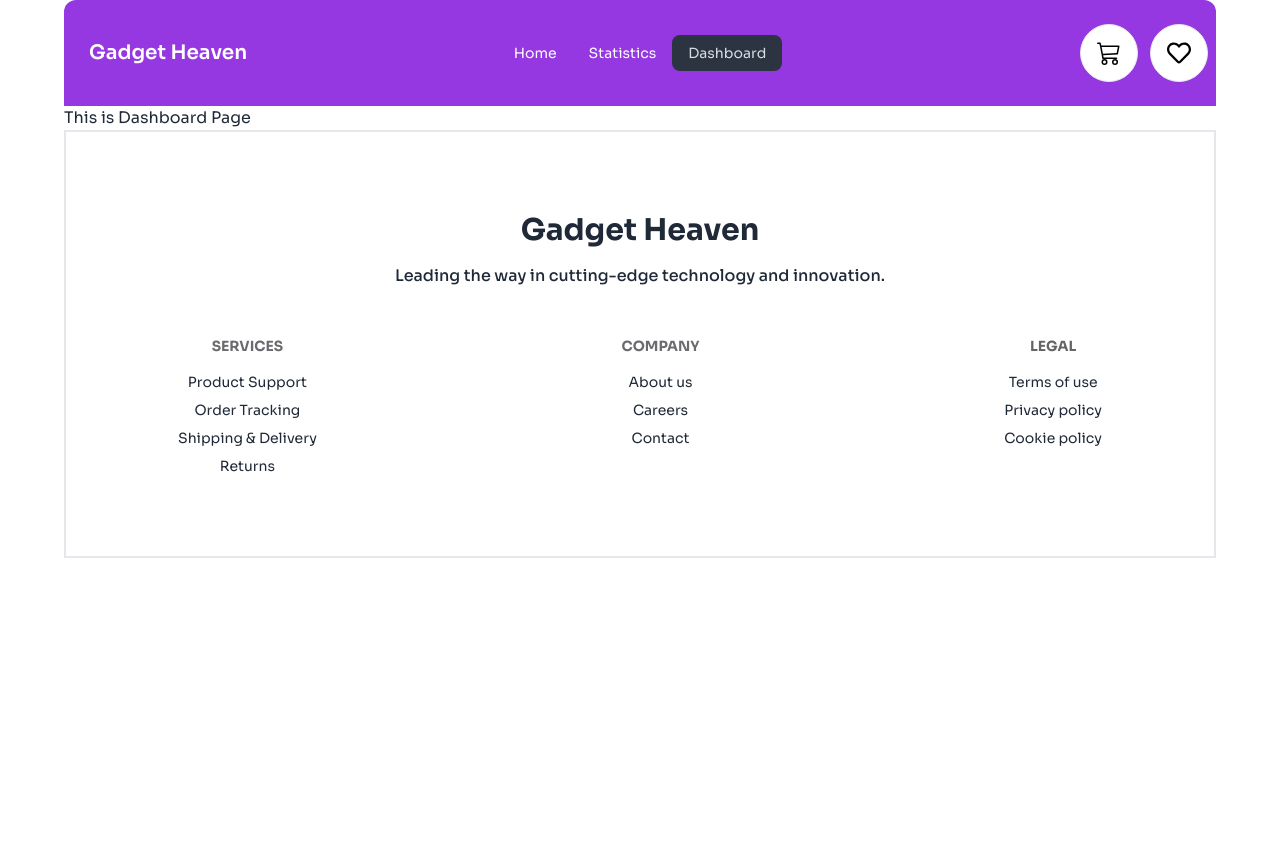
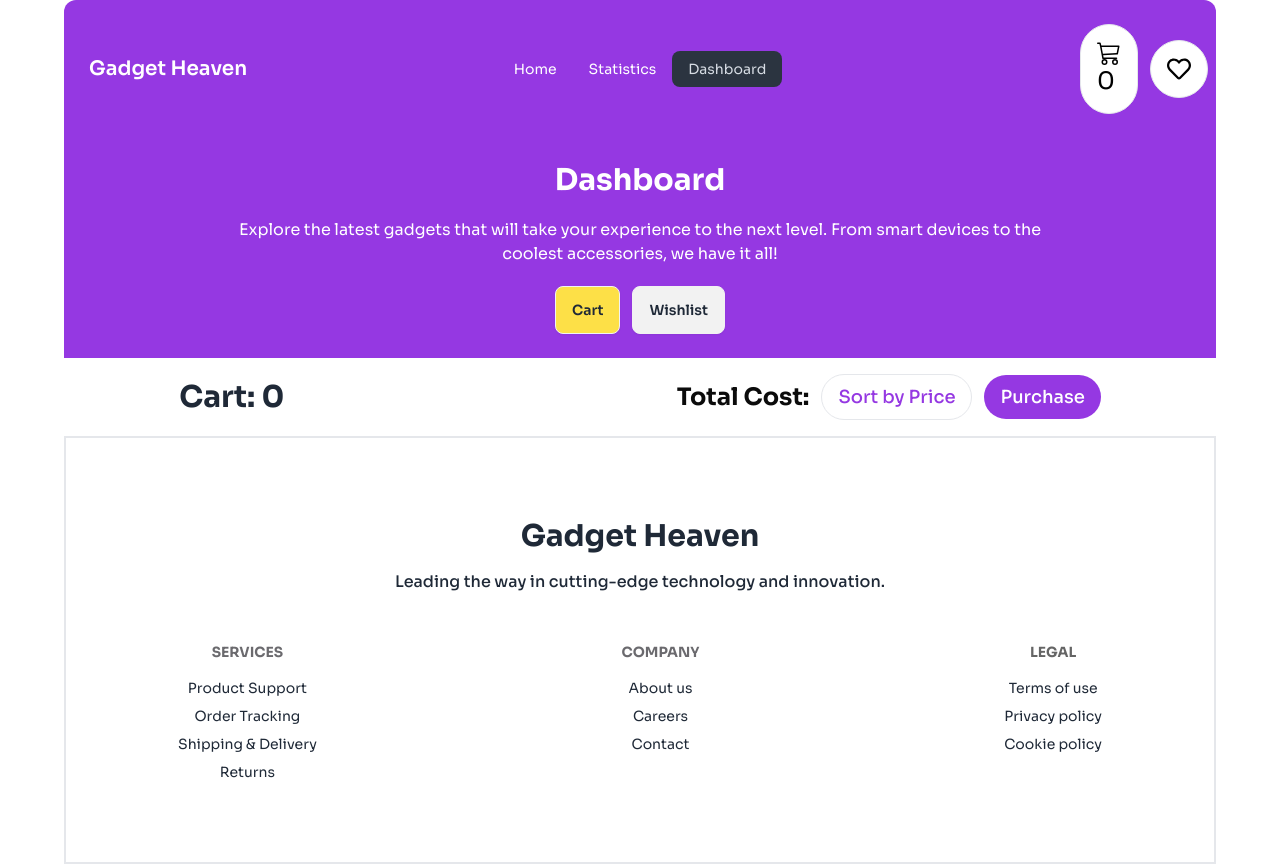
Before and after one commit to programming-hero-web-course-4/b10a8-gadget-heaven-Anamul-Hoque37, a React (Vite) app: page /dashboard in a window 1280 px wide. Before the commit the page ends 800 px from the top, so only its background shows below. Built offline with nearby package versions, Linux system fonts and the light colour scheme.

Commit message:
added Cart Section

```diff
--- /dev/null
+++ b/src/Components/Dashboard/Cart.jsx
@@ -0,0 +1,21 @@
+import React from 'react';
+import { RiDeleteBin6Line } from "react-icons/ri";
+
+const Cart = ({cart}) => {
+    const {product_image,product_title,description,price} = cart
+    return (
+        <div className='flex border-2 gap-5 p-2 items-center justify-between rounded-2xl'>
+            <div className='max-h-44 max-w-44 rounded-2xl'>
+                <img className='h-full w-full rounded-2xl' src={product_image} alt="" />
+            </div>
+            <div className='flex flex-col justify-around'>
+                <h1 className='text-xl font-semibold'>{product_title}</h1>
+                <p className='text-lg font-medium'>{description}</p>
+                <p className='text-xl font-bold'>{price}</p>
+            </div>
+            <div className='text-3xl items-center text-yellow-500 font-bold'><RiDeleteBin6Line /></div>
+        </div>
+    );
+};
+
+export default Cart;
--- /dev/null
+++ b/src/Components/Dashboard/DashBanner.jsx
@@ -0,0 +1,20 @@
+import React, { useState } from 'react';
+import { Link } from 'react-router-dom';
+
+const DashBanner = () => {
+    const [activeSection, setActiveSection] = useState('/dashboard/cart');
+    return (
+
+        // <div className={`${activeSection === '/' ? "navbar py-6 bg-[#9538E2] rounded-t-xl text-white": "navbar py-6 bg-base-100"}`}></div>
+        <div className='flex flex-col gap-5 justify-center items-center py-6 bg-[#9538E2]'>
+            <h1 className='text-3xl font-bold text-[#FFFFFF]'>Dashboard</h1>
+            <p className='text-base w-9/12 text-center font-normal text-[#FFFFFF]'>Explore the latest gadgets that will take your experience to the next level. From smart devices to the coolest accessories, we have it all!</p>
+            <div className='flex flex-row justify-center items-center'>
+                <button className={activeSection ? 'text-lg p-1 px-5 font-extrabold rounded-full bg-white' :'text-lg p-3 px-5 font-extrabold text-[#FFFFFF]'}><Link to="/dashboard/cart" onClick={() => setActiveSection('/dashboard/cart')}>Cart</Link></button>
+                <button className={activeSection ? 'text-lg p-1 px-5 font-extrabold rounded-full bg-white' :'text-lg p-3 px-5 font-extrabold text-[#FFFFFF]'}><Link to="/dashboard/wishlist" onClick={() => setActiveSection('/dashboard/wishlist')}>Wishlist</Link></button>
+            </div>
+        </div>
+    );
+};
+
+export default DashBanner;
--- a/src/Components/Dashboard/Dashboard.jsx
+++ b/src/Components/Dashboard/Dashboard.jsx
@@ -1,9 +1,77 @@
-import React from 'react';
+import React, { useEffect, useState } from 'react';
+import { Outlet, useLoaderData } from 'react-router-dom';
+import DashBanner from './Dashbanner';
+import { getStoreCardList } from '../Utilities/addToStore';
+import Cart from './Cart';
 
 const Dashboard = () => {
+    const [cartList, setCartList] = useState([])
+    const allCarts = useLoaderData();
+    useEffect(()=>{
+        const storedCartList = getStoreCardList();
+        const storedCartListInt = storedCartList.map(id => parseInt(id));
+        const allCartList = allCarts.filter(cart => storedCartListInt.includes(cart.product_id));
+        setCartList(allCartList)
+    },[])
+
+    const [isActive, setIsActive] = useState({
+        available: true,
+        Status: "cart"
+    })
+    const handleIsActiveState = (status) => {
+        if (status == "cart") {
+            setIsActive({
+                available: true,
+                status: "cart"
+            })
+        } else {
+            setIsActive({
+                available: false,
+                status: "wishlist"
+            })
+        }
+    }
+
     return (
-        <div>
-            <h1>This is Dashboard Page</h1>
+        <div className='flex flex-col'>
+            <div className='flex flex-col gap-5 justify-center items-center py-6 bg-[#9538E2]'>
+                <h1 className='text-3xl font-bold text-[#FFFFFF]'>Dashboard</h1>
+                <p className='text-base w-9/12 text-center font-normal text-[#FFFFFF]'>Explore the latest gadgets that will take your experience to the next level. From smart devices to the coolest accessories, we have it all!</p>
+                <div className="flex justify-end items-center">
+                    <div className="flex gap-3">
+                        <button onClick={() => handleIsActiveState("cart")} className={`${isActive.available ? "btn bg-yellow-300" : "btn"}`}>Cart</button>
+                        <button onClick={() => handleIsActiveState("wishlist")} className={`${isActive.available ? "btn" : "btn bg-yellow-300"}`}>Wishlist</
+                        button>
+                    </div>
+                </div>
+            </div>
+            <div className={`${isActive.available ? "block" : "hidden"}`}>
+                <div className="flex py-4 justify-between w-4/5 mx-auto items-center">
+                    <h1 className='text-3xl font-bold '>Cart: {cartList.length}</h1>
+                    <div className='flex gap-3 items-center'>
+                        <p className='text-2xl font-bold text-[#0B0B0B]'>Total Cost: </p>
+                        <button className='text-lg font-medium border p-2 px-4 rounded-3xl bg-[#FFFFFF] text-[#9538E2]'>Sort by Price</button>
+                        <button className='text-lg font-medium p-2 px-4 rounded-3xl bg-[#9538E2] text-[#FFFFFF]'>Purchase</button>
+                    </div>
+                </div>
+                <div className='flex flex-col w-4/5 mx-auto gap-6'>
+                {
+                    cartList.map((cart, index) =><Cart key={index} cart={cart}></Cart>)
+
+                }
+                </div>
+
+            </div>
+            <div className={`${isActive.available ? "hidden" : "flex flex-col justify-start items-start gap-6"}`}>
+                <div className="text-left py-4 text-3xl font-bold">
+                    <h1>Wishlist</h1>
+                </div>
+                <div className='grid grid-cols-1 w-full gap-6'>
+                    {
+                        // selectedPlayer.map((player, index) =><Selected key={index} handleDelete={handleDelete} player={player}></Selected>)
+                    }
+                </div>
+            </div>
         </div>
     );
 };
--- /dev/null
+++ b/src/Components/Dashboard/Wishlist.jsx
@@ -0,0 +1,11 @@
+import React from 'react';
+
+const Wishlist = () => {
+    return (
+        <div>
+            <h1>This is wishlist page</h1>
+        </div>
+    );
+};
+
+export default Wishlist;
--- a/src/Components/Home/Home.jsx
+++ b/src/Components/Home/Home.jsx
@@ -1,7 +1,6 @@
 import React from 'react';
 import Banner from './Banner';
 import Cards from './Cards';
-import Products from './Products';
 
 const Home = () => {
     return (
--- a/src/Components/NavBar.jsx
+++ b/src/Components/NavBar.jsx
@@ -1,17 +1,23 @@
-import React, { useState } from 'react';
+import React, { useEffect, useState } from 'react';
 import { BsCart3 } from "react-icons/bs";
 import { FaRegHeart } from "react-icons/fa";
 import { NavLink } from 'react-router-dom';
+import { getStoreCardList } from './Utilities/addToStore';
 
 const NavBar = () => {
-    const [activeSection, setActiveSection] = useState('home');
+    const [count, setCount] = useState([])
+    useEffect(()=>{
+        const allCartList = getStoreCardList();
+        setCount(allCartList);
+    },[])
+    const [activeSection, setActiveSection] = useState('/');
     const Links = <>
-        <li><NavLink to="/home" onClick={() => setActiveSection('home')}>Home</NavLink></li>
+        <li><NavLink to="/" onClick={() => setActiveSection('/')}>Home</NavLink></li>
         <li><NavLink onClick={() => setActiveSection('statistics')} to="/statistics">Statistics</NavLink></li>
         <li><NavLink onClick={() => setActiveSection('dashboard')} to="/dashboard">Dashboard</NavLink></li>
     </>
     return (
-        <div className={`${activeSection === 'home' ? "navbar py-6 bg-[#9538E2] rounded-t-xl text-white" : "navbar py-6 bg-base-100"}`}>
+        <div className={`${activeSection === '/' ? "navbar py-6 bg-[#9538E2] rounded-t-xl text-white": "navbar py-6 bg-base-100"}`}>
             <div className="navbar-start">
                 <div className="dropdown">
                     <div tabIndex={0} role="button" className="btn btn-ghost lg:hidden">
@@ -42,7 +48,7 @@ const NavBar = () => {
                 </ul>
             </div>
             <div className="navbar-end gap-3">
-                <div className='text-2xl p-4 bg-white border rounded-full text-black'><BsCart3 /></div>
+                <div className='text-2xl p-4 bg-white border rounded-full text-black'><BsCart3 /> {count.length}</div>
                 <div className='text-2xl p-4 bg-white border rounded-full text-black'><FaRegHeart /></div>
             </div>
         </div>
--- /dev/null
+++ b/src/Components/Utilities/addToStore.js
@@ -0,0 +1,40 @@
+const getStoreCardList = () =>{
+    const storedListStr = localStorage.getItem('card-list')
+    if(storedListStr){
+        const storedList = JSON.parse(storedListStr)
+        return storedList;
+    }else{
+        return [];
+    }
+}
+const getStoreWishList = () =>{
+    const storedListStr = localStorage.getItem('wish-list')
+    if(storedListStr){
+        const storedList = JSON.parse(storedListStr)
+        return storedList;
+    }else{
+        return [];
+    }
+}
+const addToStoreCardList = (id) =>{
+    const storedList = getStoreCardList();
+    if(storedList.includes(id)){
+        console.log(id, 'already exists in the card list')
+    }else{
+        storedList.push(id)
+        const storedListStr = JSON.stringify(storedList);
+        localStorage.setItem('card-list', storedListStr)
+    }
+}
+const addToStoreWishList = (id) =>{
+    const storedList = getStoreWishList();
+    if(storedList.includes(id)){
+        console.log(id, 'already exists in the card list')
+    }else{
+        storedList.push(id)
+        const storedListStr = JSON.stringify(storedList);
+        localStorage.setItem('wish-list', storedListStr)
+    }
+}
+
+export { addToStoreCardList, addToStoreWishList, getStoreCardList };
--- a/src/main.jsx
+++ b/src/main.jsx
@@ -12,6 +12,8 @@ import Home from './Components/Home/Home.jsx';
 import Dashboard from './Components/Dashboard/Dashboard.jsx';
 import Statistics from './Components/Statistics/Statistics.jsx';
 import Products from './Components/Home/Products.jsx';
+import Cart from './Components/Dashboard/Cart.jsx';
+import Wishlist from './Components/Dashboard/Wishlist.jsx';
 
 
 const router = createBrowserRouter([
@@ -21,7 +23,7 @@ const router = createBrowserRouter([
     errorElement: <ErrorPage></ErrorPage>,
     children: [
       {
-        path: "/home",
+        path: "/",
         element: <Home></Home>
       },
       {
@@ -35,8 +37,17 @@ const router = createBrowserRouter([
       },
       {
         path: "/dashboard",
-        element: <Dashboard></Dashboard>
+        element: <Dashboard></Dashboard>,
+        loader: () => fetch('../public/Laptop.json')
       }
+      // {
+      //   path: "/dashboard/cart",
+      //   element: <Cart></Cart>
+      // },
+      // {
+      //   path: "/dashboard/wishlist",
+      //   element: <Wishlist></Wishlist>
+      // }
     ],
   },
 ]);
```
Also changed, not shown: src/Components/Home/Products.jsx (+10 -2 lines).
